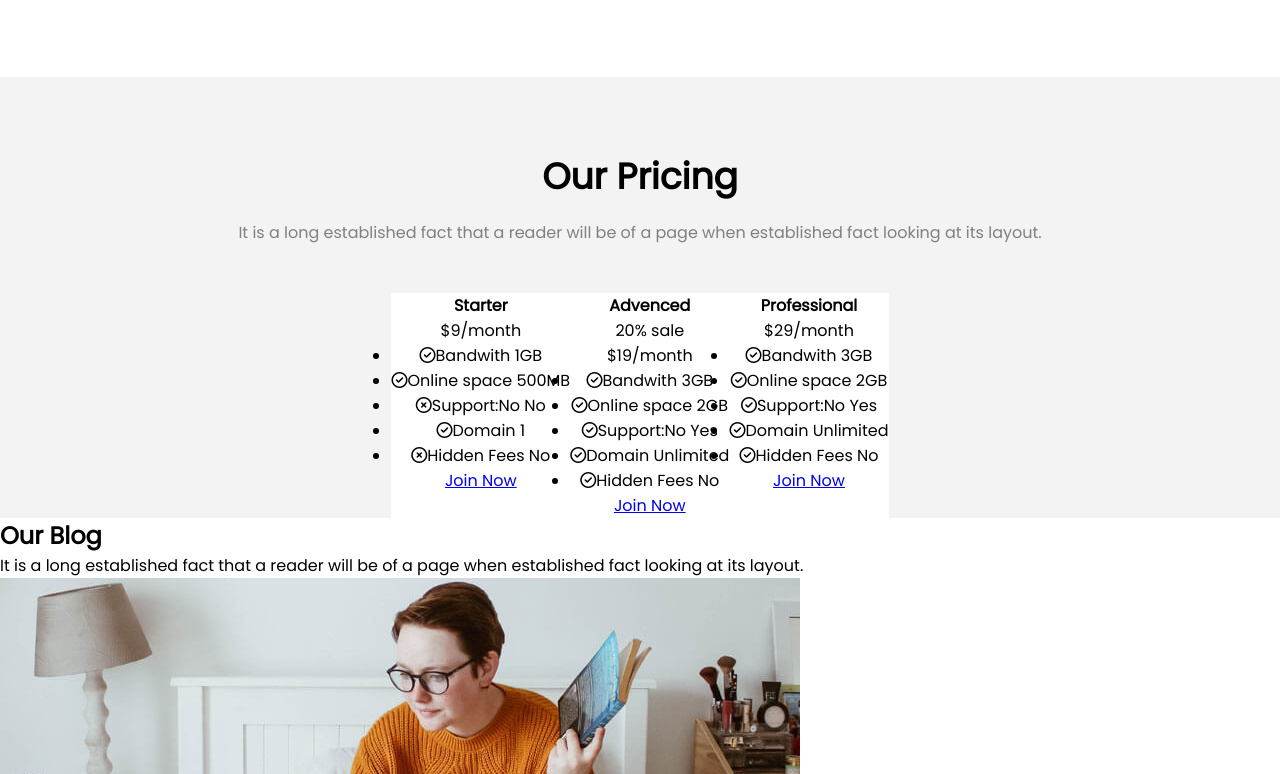
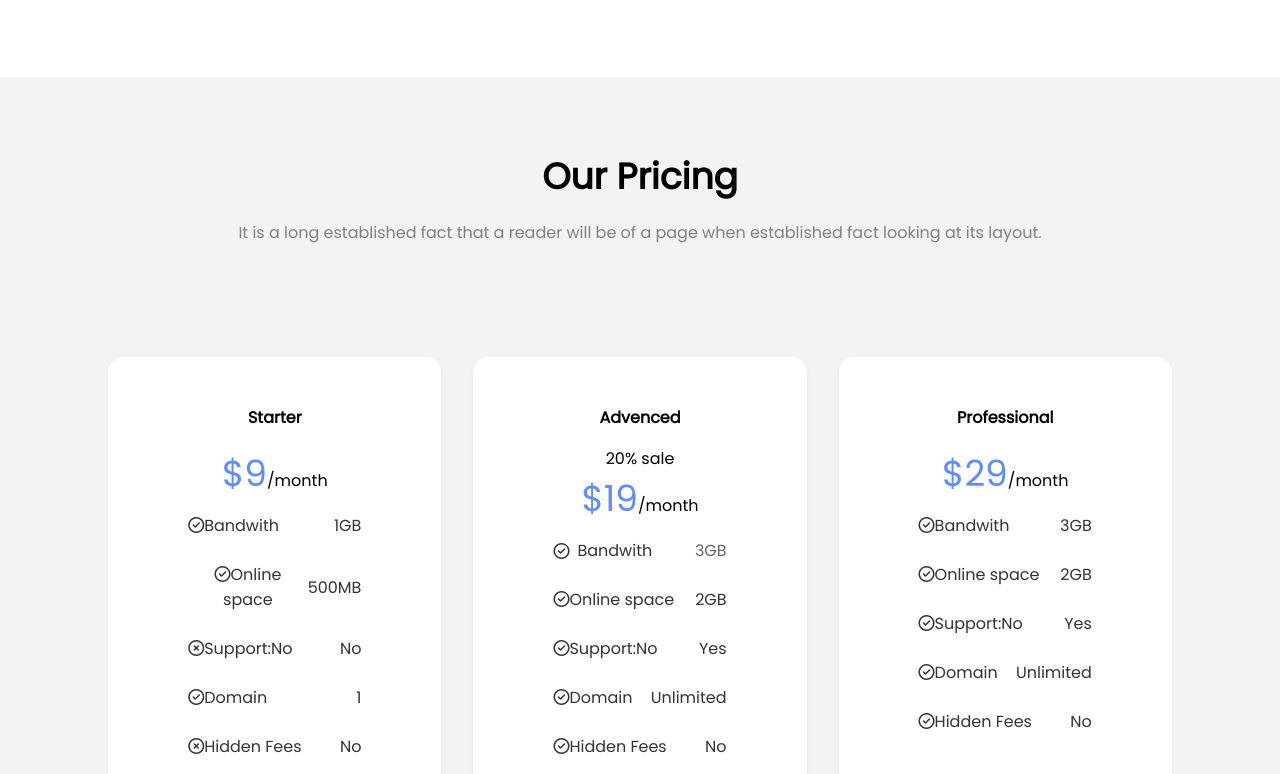
Before and after one commit to Amine-Bouguettaya/Kucra_Landing_Page, a plain HTML site: page index.html in a window 1280 px wide. Shown: the part 4735-5509 px from the top of the page. Drawn offline with Linux system fonts and the light colour scheme.

Commit message:
begining of pricing card

```diff
--- a/index.html
+++ b/index.html
@@ -205,24 +205,24 @@
                 <div class="priceCard">
                     <h4>Starter</h4>
                     <span><span>$9</span>/month</span>
-                    <ul>
-                        <li>
+                    <ul class="list">
+                        <li class="itemList">
                             <span><i class="fa-regular fa-circle-check"></i>Bandwith</span>
                             <span>1GB</span>
                         </li>
-                        <li>
+                        <li class="itemList">
                             <span><i class="fa-regular fa-circle-check"></i>Online space</span>
                             <span>500MB</span>
                         </li>
-                        <li>
+                        <li class="itemList">
                             <span><i class="fa-regular fa-circle-xmark"></i>Support:No</span>
                             <span>No</span>
                         </li>
-                        <li>
+                        <li class="itemList">
                             <span><i class="fa-regular fa-circle-check"></i>Domain</span>
                             <span>1</span>
                         </li>
-                        <li>
+                        <li class="itemList">
                             <span><i class="fa-regular fa-circle-xmark"></i>Hidden Fees</span>
                             <span>No</span>
                         </li>
@@ -233,24 +233,24 @@
                     <h4>Advenced</h4>
                     <span>20% sale</span>
                     <span><span>$19</span>/month</span>
-                    <ul>
-                        <li>
-                            <span><i class="fa-regular fa-circle-check"></i>Bandwith</span>
-                            <span>3GB</span>
+                    <ul class="list">
+                        <li class="itemList">
+                            <span class="itemName"><i class="fa-regular fa-circle-check"></i>Bandwith</span>
+                            <span class="itemValue">3GB</span>
                         </li>
-                        <li>
+                        <li class="itemList">
                             <span><i class="fa-regular fa-circle-check"></i>Online space</span>
                             <span>2GB</span>
                         </li>
-                        <li>
+                        <li class="itemList">
                             <span><i class="fa-regular fa-circle-check"></i>Support:No</span>
                             <span>Yes</span>
                         </li>
-                        <li>
+                        <li class="itemList">
                             <span><i class="fa-regular fa-circle-check"></i>Domain</span>
                             <span>Unlimited</span>
                         </li>
-                        <li>
+                        <li class="itemList">
                             <span><i class="fa-regular fa-circle-check"></i>Hidden Fees</span>
                             <span>No</span>
                         </li>
@@ -260,24 +260,24 @@
                 <div class="priceCard">
                     <h4>Professional</h4>
                     <span><span>$29</span>/month</span>
-                    <ul>
-                        <li>
+                    <ul class="list">
+                        <li class="itemList">
                             <span><i class="fa-regular fa-circle-check"></i>Bandwith</span>
                             <span>3GB</span>
                         </li>
-                        <li>
+                        <li class="itemList">
                             <span><i class="fa-regular fa-circle-check"></i>Online space</span>
                             <span>2GB</span>
                         </li>
-                        <li>
+                        <li class="itemList">
                             <span><i class="fa-regular fa-circle-check"></i>Support:No</span>
                             <span>Yes</span>
                         </li>
-                        <li>
+                        <li class="itemList">
                             <span><i class="fa-regular fa-circle-check"></i>Domain</span>
                             <span>Unlimited</span>
                         </li>
-                        <li>
+                        <li class="itemList">
                             <span><i class="fa-regular fa-circle-check"></i>Hidden Fees</span>
                             <span>No</span>
                         </li>
--- a/style.css
+++ b/style.css
@@ -429,6 +429,7 @@ input[type="text"]:focus {
     width: 80%;
 }
 .pricingSection {
+    min-height: 100vh;
     background-color: #f3f3f3;
     display: flex;
     flex-direction: column;
@@ -450,7 +451,38 @@ input[type="text"]:focus {
 }
 
 .priceCard {
-    background-color: white;
+    background: white;
+    border-radius: 16px;
+    padding: 2rem 5em;
+    margin: 4em 1em;
+    width: 100%;
+    max-width: 400px;
+    box-shadow: 0 4px 6px rgba(0, 0, 0, 0.05);
+}
+.priceCard > span > span {
+    font-size: 36px;
+    color: #608cfc;
+}
+.priceCard > h4 {
+    padding: 1em 0;
+    font-weight: bold;
+}
+.list {
+    margin-bottom: 2rem;
+    list-style: none;
+}
+.itemList {
     display: flex;
-    flex-direction: column;
+    justify-content: space-between;
+    align-items: center;
+    padding: 0.75rem 0;
+    color: #333;
 }
+.itemName {
+    display: flex;
+    align-items: center;
+    gap: 0.5rem;
+}
+.itemValue {
+    color: #666;
+}
```
